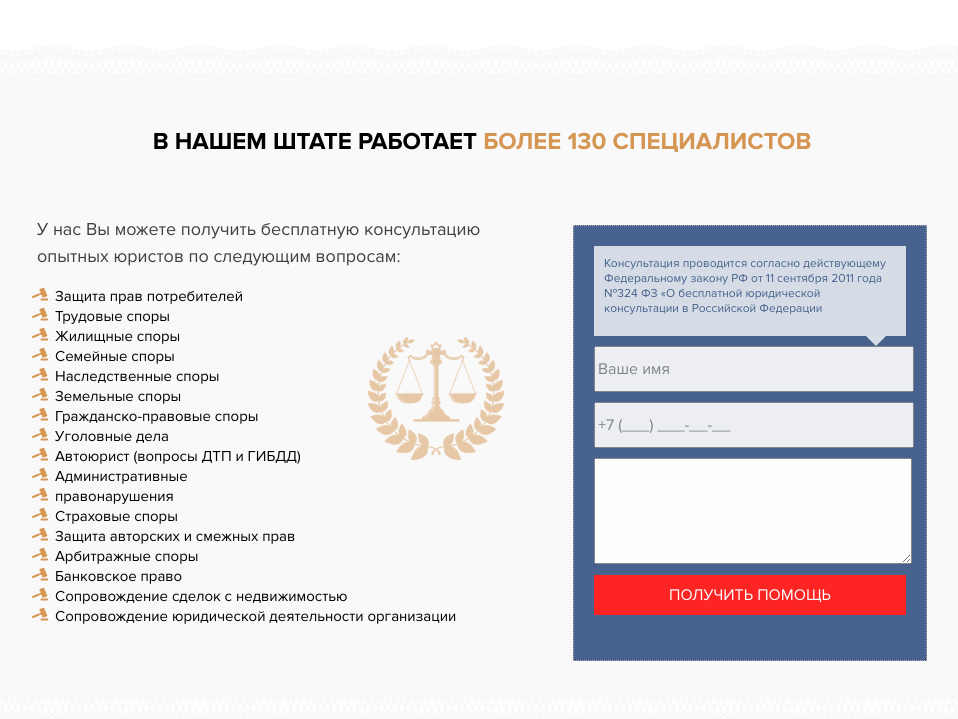
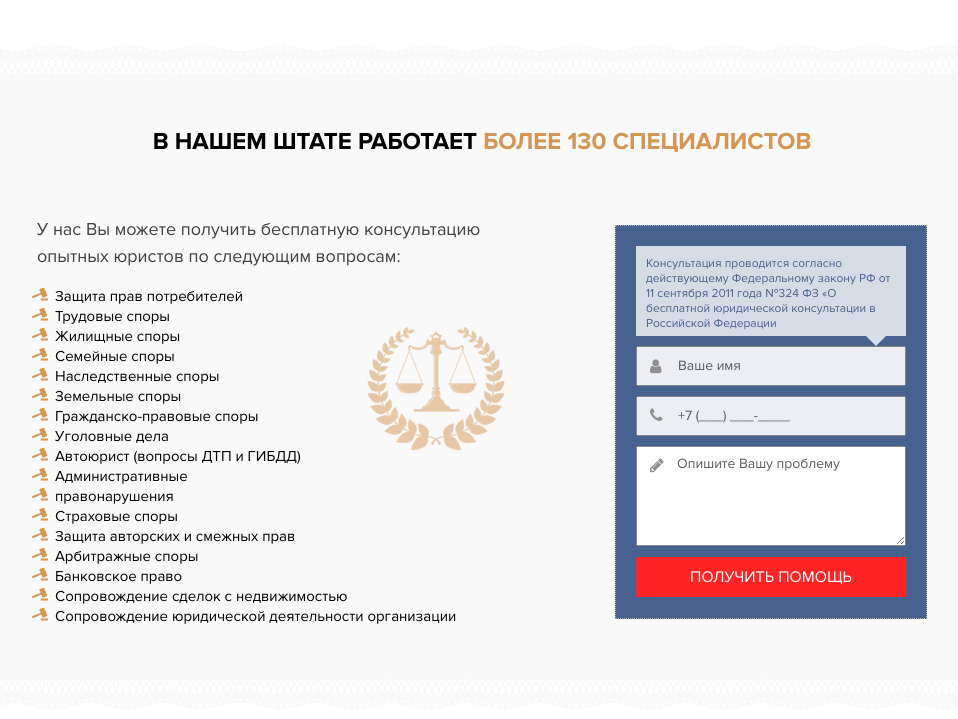
Before and after one commit to Sibi7/Legal-Aid-Center, a website: page index.html in a window 1280 px wide. Shown: the part 1721-2440 px from the top of the page, without its empty margins (201-1159 px from the left). Drawn offline with Linux system fonts and the light colour scheme; some packages are replaced by stand-ins of ours; files that its build step writes are made by us from their sources; files whose address does not match are found by name.

Commit message:
add form icons, fix bug form

```diff
--- a/app/html/html_close.html
+++ b/app/html/html_close.html
@@ -1,5 +1,6 @@
 <script src='js/jquery-3.2.1.js' type="text/javascript"></script>
 <script src="https://maps.googleapis.com/maps/api/js?key=AIzaSyBRIKpL34ORXaqgahGNKcacGU83HlmqiP8" type="text/javascript"></script>
+<script src="js/jquery.maskedinput.min.js" type="text/javascript"></script>
 <script src="js/script.min.js" type="text/javascript"></script>
 </body>
 </html>
--- a/app/js/script.js
+++ b/app/js/script.js
@@ -51,4 +51,11 @@ $(document).ready(function () {
     }
     /*close footer map*/
 
+//   input mask
+
+    jQuery(function($){
+        $("#phone").mask("+7 (999) 999-9999");
+    });
+
+//   end mask
 });
--- a/app/sass/content/_our-headquarters.scss
+++ b/app/sass/content/_our-headquarters.scss
@@ -3,7 +3,7 @@
   position: relative;
   float: left;
   width: 100%;
-  background: url("../img/headqurters-bg.png") no-repeat left center #f9f9f9;
+  background: url("../img/headqurters-bg.png") no-repeat #f9f9f9 center center;
   background-size: contain;
   padding-bottom: 35px;
   &:after{
@@ -71,6 +71,7 @@
       background-color: #28487c;
       margin-top: 39px;
       padding: 20px;
+      box-sizing: border-box;
       opacity: 0.85;
       .quote{
 
@@ -100,13 +101,54 @@
         height: 40px;
         opacity: 0.9;
         margin-bottom: 10px;
+        padding-left: 40px;
+        box-sizing: border-box;
+        position: relative;
+        display: block;
+        color: #404040;
+        font-family: $proximaRegular;
+        font-size: 14px;
+        &::placeholder{
+          opacity: 1;
+          color: #404040;
+        }
+      }
+      .icon-1{
+        position: absolute;
+        left: 34px;
+        top: 131px;
+        z-index: 1;
+        color: #7e7e7e
+      }
+      .icon-2{
+        position: absolute;
+        left: 34px;
+        top: 180px;
+        z-index: 1;
+        color: #7e7e7e
+      }
+      .icon-3{
+        position: absolute;
+        left: 34px;
+        top: 230px;
+        z-index: 1;
+        color: #7e7e7e
       }
       textarea{
+        padding-left: 40px;
+        box-sizing: border-box;
+        padding-top: 8px;
         width: 100%;
         height: 100px;
         min-height: 100px;
         max-height: 100px;
         margin-bottom: 6px;
+        font-size: 14px;
+        color: #404040;
+        font-family: $proximaRegular;
+        &::placeholder{
+          opacity: 1;
+        }
       }
       button{
         height: 40px;
--- a/index.html
+++ b/index.html
@@ -173,11 +173,12 @@
             </div>
             <form action="">
                 <div class="quote">
-                    Консультация проводится согласно действующему Федеральному закону РФ от 11 сентября 2011 года №324 ФЗ «О бесплатной юридической консультации в Российской Федерации
+                    Консультация проводится согласно действующему Федеральному закону РФ от 11 сентября 2011 года №324
+                    ФЗ «О бесплатной юридической консультации в Российской Федерации
                 </div>
-              <span class=""></span>  <input type="text" placeholder="Ваше имя">
-                <input type="tel" placeholder="+7 (___) ___-__-__">
-                <textarea name="problem" id="" cols="30" rows="10"></textarea>
+                <span class="icon-1"><i class="fa fa-user" aria-hidden="true"></i></span> <input type="text" placeholder="Ваше имя" required>
+                <span class="icon-2"><i class="fa fa-phone" aria-hidden="true"></i></span><input id="phone" type="tel" placeholder="+7 (___) ___-____" required>
+                <span class="icon-3"><i class="fa fa-pencil" aria-hidden="true"></i></span><textarea name="problem" id="" cols="30" rows="10" placeholder="Опишите Вашу проблему" required></textarea>
                 <button>ПОЛУЧИТЬ ПОМОЩЬ</button>
             </form>
         </div>
@@ -261,6 +262,7 @@
 <!-- start html_close.html-->
 <script src='js/jquery-3.2.1.js' type="text/javascript"></script>
 <script src="https://maps.googleapis.com/maps/api/js?key=AIzaSyBRIKpL34ORXaqgahGNKcacGU83HlmqiP8" type="text/javascript"></script>
+<script src="js/jquery.maskedinput.min.js" type="text/javascript"></script>
 <script src="js/script.min.js" type="text/javascript"></script>
 </body>
 </html>
```
Also changed, not shown: app/html/our-headquarters.html (+5 -4 lines), css/styles.min.css, js/script.min.js.
